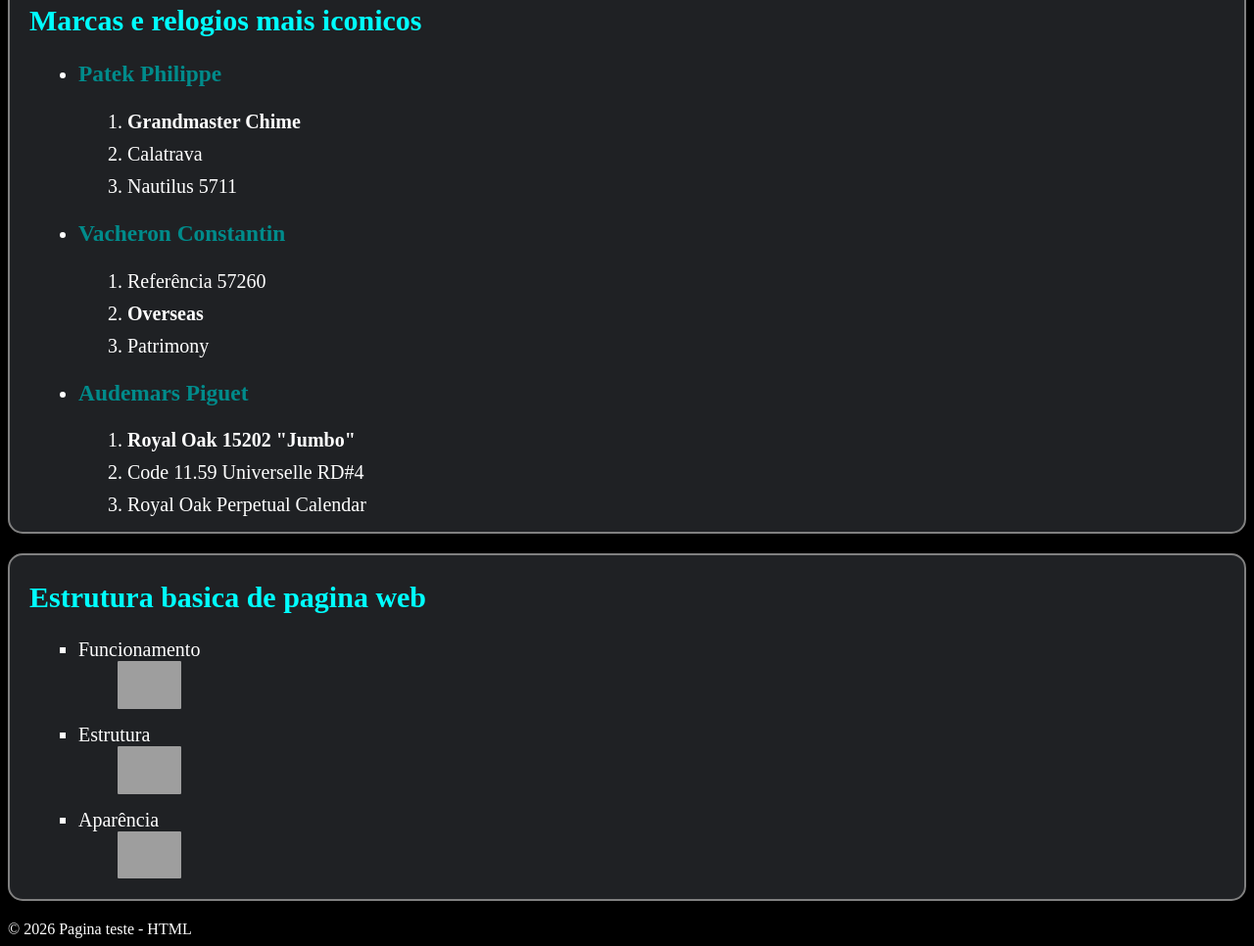
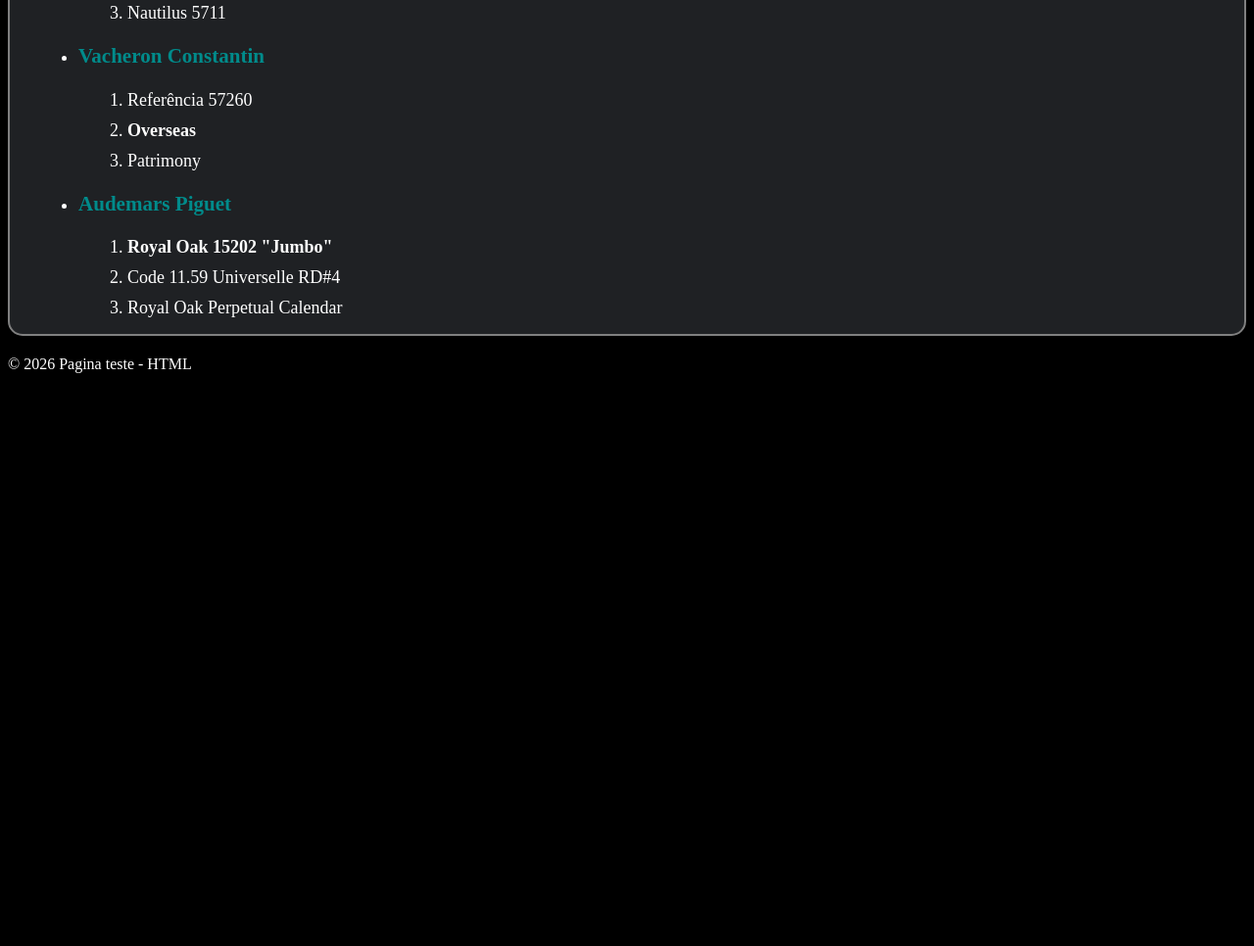
Before and after one commit to vinigobbo/Udemy-Learning, a plain HTML site: page Paginas/listas.html in a window 1280 px wide. Shown: the part 1301-2267 px from the top of the page at 98% size. After the commit the page ends 1690 px from the top, so only its background shows below. Drawn offline with Linux system fonts and the light colour scheme; grey boxes are pictures that could not be loaded.

Commit message:
8° dia de estudo

```diff
--- a/Paginas/estilo.css
+++ b/Paginas/estilo.css
@@ -37,7 +37,7 @@
 }
 li {
     margin: 10px;
-    font-size: 20px;
+    font-size: 18px;
 }
 /* LAYOUT (header, main, section, footer) */
 section {
@@ -68,10 +68,6 @@
     border-radius: 2%;
     height: auto;
 }
-.foto-perfil {
-    width: 300px;
-    border-radius: 50%;
-}
 input,
 textarea {
     background-color: rgb(71, 71, 71);
@@ -99,6 +95,8 @@
 }
 .foto-perfil {
     flex-shrink: 0;
+    width: 300px;
+    border-radius: 50%;
 }
 .area-foto {
     flex-shrink: 0;
@@ -116,3 +114,8 @@
 .login {
     padding-bottom: 10px;
 }
+.links {
+    width: auto;
+    height: 30px;
+    border-radius: 5px;
+}
--- a/Paginas/listas.html
+++ b/Paginas/listas.html
@@ -75,32 +75,6 @@
                     </li>
                 </ul>
         </section>
-        <section id="Estrutura basuca de pagina da web">
-            <h2>Estrutura basica de pagina web</h2>
-            <ul type="square">
-            <li>
-                Funcionamento
-                <ul>
-                    <img src="https://img.icons8.com/?size=48&id=108784&format=png"
-                    alt="JavaScript - icon" width="65">
-                </ul>
-            </li>
-            <li>
-                Estrutura
-                <ul>
-                    <img src="https://img.icons8.com/?size=48&id=20909&format=png"
-                    alt="HTML5 - icon" width="65">
-                </ul>
-            </li>
-            <li>
-                Aparência
-                <ul>
-                    <img src="https://img.icons8.com/?size=48&id=21278&format=png"
-                    alt="CSS - icon" width="65">
-                </ul>
-            </li>
-            </ul>
-        </section>
         <footer>© 2026 Pagina teste - HTML</footer>
     </main>
 </body>
```
Also changed, not shown: Paginas/index.html (+4 -4 lines).
